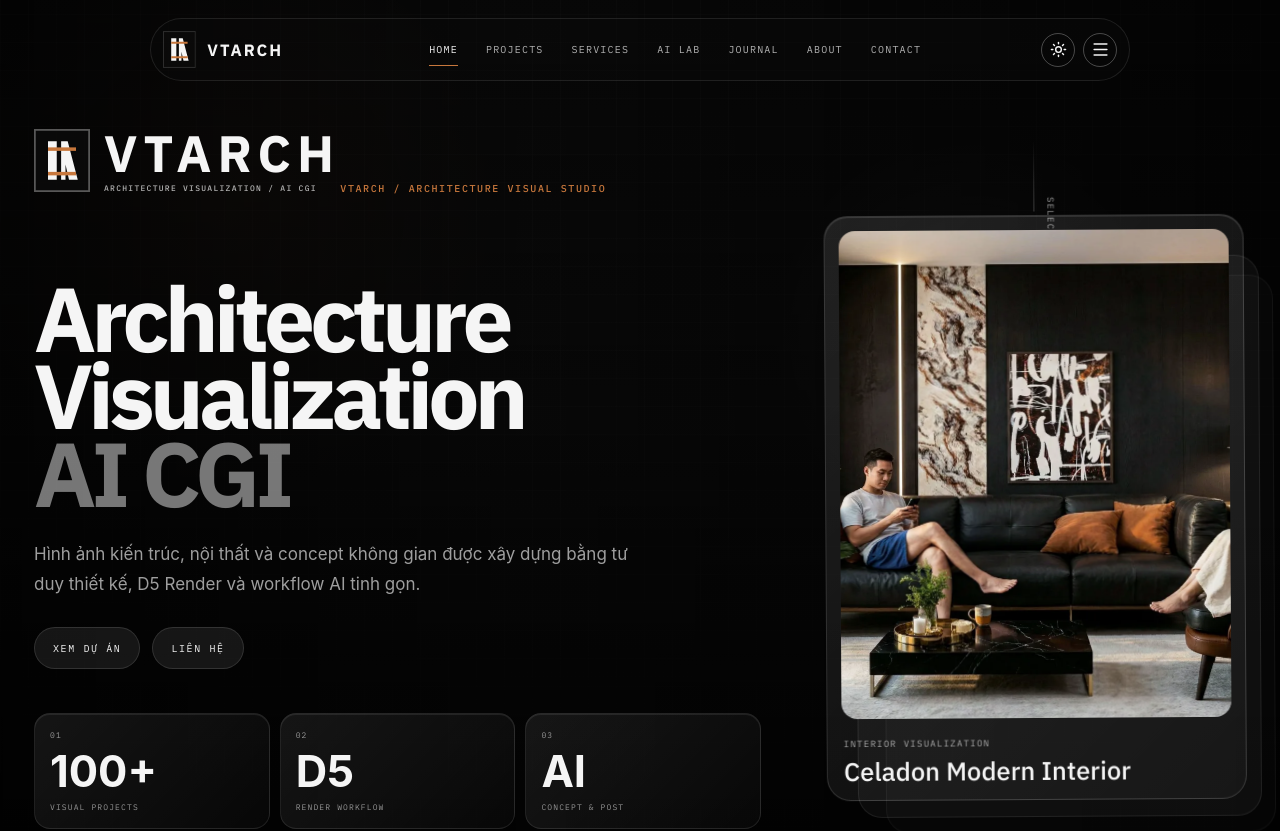
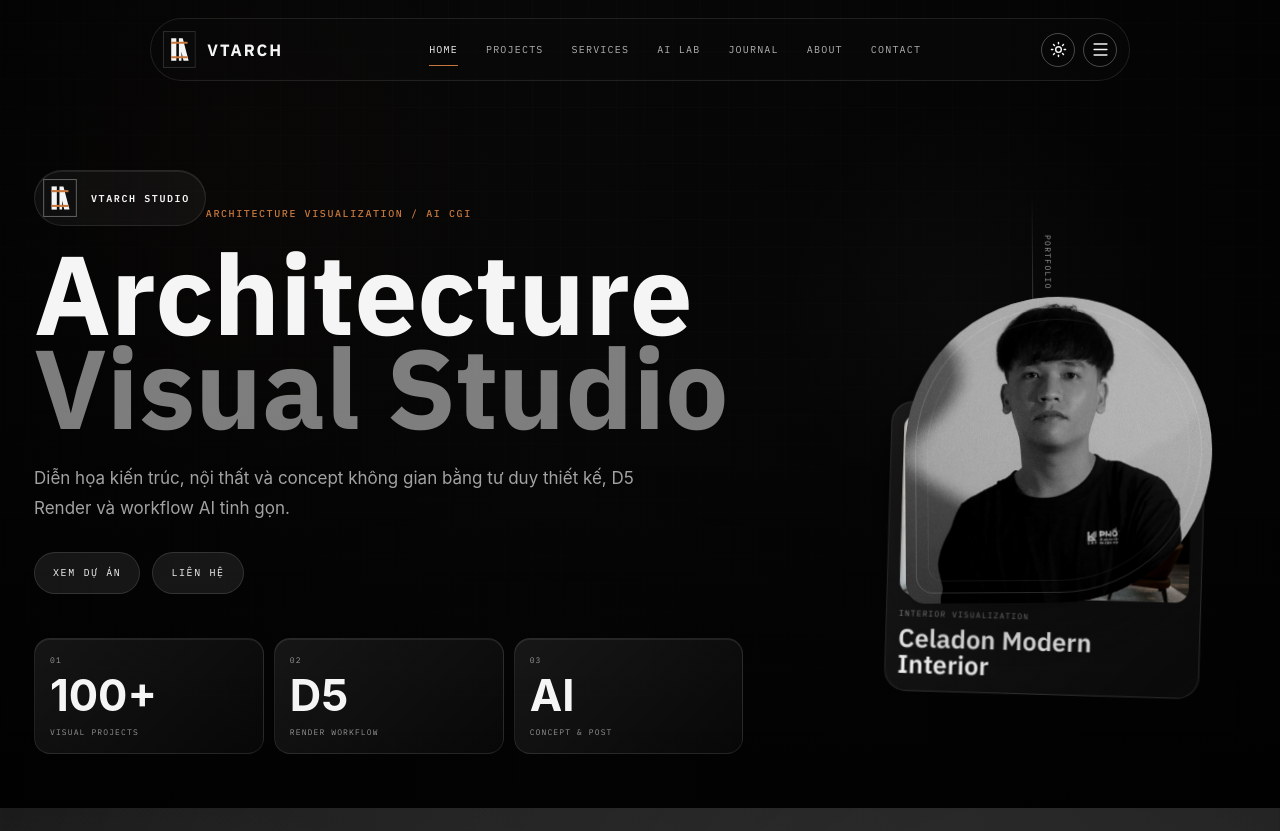
Before and after one commit to datavtarch/datavtarch.github.io, a React (Vite) app: page /#/ in a window 1280 px wide. Shown: the top 831 px of the page. Built offline with nearby package versions, Linux system fonts and the light colour scheme.

Commit message:
Match reference opening hero

```diff
--- a/src/index.css
+++ b/src/index.css
@@ -3607,3 +3607,261 @@ h4,
     animation: none !important;
   }
 }
+
+/* ========================================================
+   REFERENCE-MATCHED OPENING HERO
+   ======================================================== */
+
+.cinematic-hero-inner {
+  grid-template-columns: minmax(0, 0.9fr) minmax(320px, 0.54fr);
+  align-items: center;
+  gap: clamp(36px, 6vw, 108px);
+  padding-top: 122px;
+}
+
+.cinematic-hero-copy {
+  width: 100%;
+  min-width: 0;
+}
+
+.reference-hero-chip {
+  display: inline-flex;
+  align-items: center;
+  gap: 14px;
+  border: 1px solid rgba(245, 245, 245, 0.1);
+  border-radius: 999px;
+  background: rgba(255, 255, 255, 0.045);
+  padding: 8px 15px 8px 8px;
+  color: #f5f5f5;
+  box-shadow: inset 0 1px 0 rgba(255, 255, 255, 0.08);
+  animation: heroReveal 0.85s cubic-bezier(0.22, 1, 0.36, 1) both;
+}
+
+.reference-hero-chip .brand-mark-svg {
+  width: 34px;
+  height: 38px;
+}
+
+.reference-hero-chip span {
+  font-family: "IBM Plex Mono", ui-monospace, SFMono-Regular, Consolas, monospace;
+  font-size: 10px;
+  font-weight: 600;
+  letter-spacing: 0.16em;
+  text-transform: uppercase;
+}
+
+.cinematic-hero-copy > .cinematic-kicker {
+  margin-top: clamp(44px, 7vw, 84px);
+  animation: heroReveal 0.85s 0.08s cubic-bezier(0.22, 1, 0.36, 1) both;
+}
+
+.cinematic-hero h1.motion-title {
+  max-width: 900px;
+  margin-top: 20px;
+  font-size: 112px;
+  letter-spacing: 0;
+  line-height: 0.84;
+}
+
+.motion-title span:nth-child(2) {
+  color: rgba(245, 245, 245, 0.5);
+}
+
+.cinematic-hero-copy p {
+  max-width: 600px;
+  margin-top: 30px;
+  color: rgba(245, 245, 245, 0.66);
+}
+
+.reference-hero-visual {
+  position: relative;
+  min-height: 530px;
+  align-self: center;
+  animation: cardFloat 7.5s ease-in-out infinite alternate;
+}
+
+.reference-hero-visual::before {
+  content: "";
+  position: absolute;
+  top: 14px;
+  left: 50%;
+  width: 1px;
+  height: 154px;
+  background: linear-gradient(180deg, transparent, rgba(245, 245, 245, 0.45));
+  animation: hangingLine 2.8s ease-in-out infinite alternate;
+}
+
+.reference-hanging-ribbon {
+  position: absolute;
+  top: 70px;
+  left: calc(50% + 10px);
+  z-index: 4;
+  writing-mode: vertical-rl;
+  color: rgba(245, 245, 245, 0.62);
+  font-family: "IBM Plex Mono", ui-monospace, SFMono-Regular, Consolas, monospace;
+  font-size: 8px;
+  letter-spacing: 0.16em;
+  text-transform: uppercase;
+}
+
+.reference-portrait-card,
+.reference-project-peek {
+  border: 0;
+  background: transparent;
+  color: #f5f5f5;
+  padding: 0;
+  cursor: pointer;
+}
+
+.reference-portrait-card {
+  position: absolute;
+  top: 132px;
+  right: 8%;
+  z-index: 3;
+  width: min(72%, 360px);
+  aspect-ratio: 1;
+  border-radius: 999px 999px 999px 42%;
+  background:
+    radial-gradient(circle at 38% 30%, rgba(245, 245, 245, 0.16), transparent 38%),
+    rgba(255, 255, 255, 0.045);
+  box-shadow:
+    0 28px 80px rgba(0, 0, 0, 0.42),
+    inset 0 1px 0 rgba(255, 255, 255, 0.12);
+  overflow: hidden;
+  transition: transform 0.35s ease, box-shadow 0.35s ease;
+}
+
+.reference-portrait-card:hover {
+  transform: translateY(-7px) rotate(-1.5deg);
+  box-shadow:
+    0 34px 96px rgba(0, 0, 0, 0.5),
+    0 0 0 1px rgba(199, 119, 60, 0.2),
+    inset 0 1px 0 rgba(255, 255, 255, 0.14);
+}
+
+.reference-portrait-card img {
+  width: 100%;
+  height: 100%;
+  object-fit: cover;
+  filter: grayscale(1) contrast(1.05) brightness(0.88);
+}
+
+.reference-card-wire {
+  position: absolute;
+  inset: 10px;
+  z-index: 2;
+  border: 1px solid rgba(245, 245, 245, 0.16);
+  border-radius: inherit;
+  pointer-events: none;
+}
+
+.reference-card-wire.is-two {
+  inset: 22px;
+  opacity: 0.42;
+}
+
+.reference-project-peek {
+  position: absolute;
+  right: 0;
+  bottom: 0;
+  z-index: 2;
+  width: min(74%, 390px);
+  border: 1px solid rgba(245, 245, 245, 0.12);
+  border-radius: 22px;
+  background:
+    linear-gradient(135deg, rgba(255, 255, 255, 0.09), rgba(255, 255, 255, 0.03));
+  padding: 12px;
+  text-align: left;
+  box-shadow: 0 26px 78px rgba(0, 0, 0, 0.36);
+  transform: translate3d(-44px, 0, 0) rotate(2deg);
+  transition: transform 0.35s ease, border-color 0.35s ease;
+}
+
+.reference-project-peek:hover {
+  border-color: rgba(199, 119, 60, 0.38);
+  transform: translate3d(-44px, -8px, 0) rotate(0deg);
+}
+
+.reference-project-peek img {
+  width: 100%;
+  aspect-ratio: 16 / 10;
+  object-fit: cover;
+  border-radius: 14px;
+  filter: saturate(0.9) contrast(1.03);
+}
+
+.reference-project-peek span,
+.reference-project-peek strong {
+  display: block;
+}
+
+.reference-project-peek span {
+  margin-top: 12px;
+  color: rgba(245, 245, 245, 0.58);
+  font-family: "IBM Plex Mono", ui-monospace, SFMono-Regular, Consolas, monospace;
+  font-size: 8px;
+  letter-spacing: 0.14em;
+  text-transform: uppercase;
+}
+
+.reference-project-peek strong {
+  margin-top: 6px;
+  font-size: clamp(18px, 2vw, 27px);
+  font-weight: 600;
+  line-height: 1.05;
+}
+
+@media (max-width: 980px) {
+  .reference-hero-visual {
+    display: none;
+  }
+}
+
+@media (max-width: 640px) {
+  .cinematic-hero-inner {
+    display: block;
+    width: 100%;
+    grid-template-columns: minmax(0, 1fr) !important;
+    padding-top: 132px;
+  }
+
+  .cinematic-hero-copy {
+    width: 100% !important;
+    max-width: none;
+  }
+
+  .reference-hero-chip {
+    padding: 9px 14px 9px 9px;
+  }
+
+  .reference-hero-chip .brand-mark-svg {
+    width: 38px;
+    height: 43px;
+  }
+
+  .reference-hero-chip span {
+    font-size: 11px;
+  }
+
+  .cinematic-hero-copy > .cinematic-kicker {
+    margin-top: clamp(52px, 14vw, 82px);
+  }
+
+  .cinematic-hero h1.motion-title {
+    max-width: 355px;
+    font-size: 54px;
+    line-height: 0.9;
+  }
+}
+
+@media (min-width: 641px) and (max-width: 1180px) {
+  .cinematic-hero h1.motion-title {
+    font-size: 86px;
+  }
+}
+
+@media (max-width: 390px) {
+  .cinematic-hero h1.motion-title {
+    font-size: 52px;
+  }
+}
--- a/src/pages/Home.jsx
+++ b/src/pages/Home.jsx
@@ -1,6 +1,6 @@
 import React, { useEffect, useMemo, useRef, useState } from 'react';
 import { Link } from 'react-router-dom';
-import { BrandLogo } from '../components/Brand';
+import { BrandMark } from '../components/Brand';
 import { Reveal } from '../components/UI';
 import { IMAGES, INSIGHTS, PROJECTS_DATA } from '../data/constants';
 
@@ -101,15 +101,17 @@ const Home = ({ setSelectedProject }) => {
 
         <div className="section-shell cinematic-hero-inner">
           <Reveal className="cinematic-hero-copy">
-            <BrandLogo className="hero-brand-logo" />
-            <span className="cinematic-kicker">VTARCH / Architecture Visual Studio</span>
+            <div className="reference-hero-chip">
+              <BrandMark />
+              <span>VTARCH Studio</span>
+            </div>
+            <span className="cinematic-kicker">Architecture Visualization / AI CGI</span>
             <h1 className="motion-title">
               <span>Architecture</span>
-              <span>Visualization</span>
-              <span>AI CGI</span>
+              <span>Visual Studio</span>
             </h1>
             <p>
-              Hình ảnh kiến trúc, nội thất và concept không gian được xây dựng bằng tư duy thiết kế,
+              Diễn họa kiến trúc, nội thất và concept không gian bằng tư duy thiết kế,
               D5 Render và workflow AI tinh gọn.
             </p>
             <div className="cinematic-hero-actions">
@@ -135,11 +137,14 @@ const Home = ({ setSelectedProject }) => {
             </div>
           </Reveal>
 
-          <Reveal className="cinematic-hero-frame" delay={120} variant="scale">
-            <span className="cinematic-hanging-label">Selected scene</span>
-            <button type="button" onClick={() => setSelectedProject(heroProject)}>
-              <span className="cinematic-frame-ghost is-one" aria-hidden="true" />
-              <span className="cinematic-frame-ghost is-two" aria-hidden="true" />
+          <Reveal className="reference-hero-visual" delay={120} variant="scale">
+            <span className="reference-hanging-ribbon">portfolio</span>
+            <button className="reference-portrait-card" type="button" onClick={() => setSelectedProject(heroProject)}>
+              <span className="reference-card-wire is-one" aria-hidden="true" />
+              <span className="reference-card-wire is-two" aria-hidden="true" />
+              <img src={IMAGES.portrait} alt="Nguyễn Văn Thanh - VTARCH" loading="eager" />
+            </button>
+            <button className="reference-project-peek" type="button" onClick={() => setSelectedProject(heroProject)}>
               <img src={heroProject.image} alt={heroProject.title} loading="eager" />
               <span>{heroProject.type}</span>
               <strong>{heroProject.title}</strong>
```
